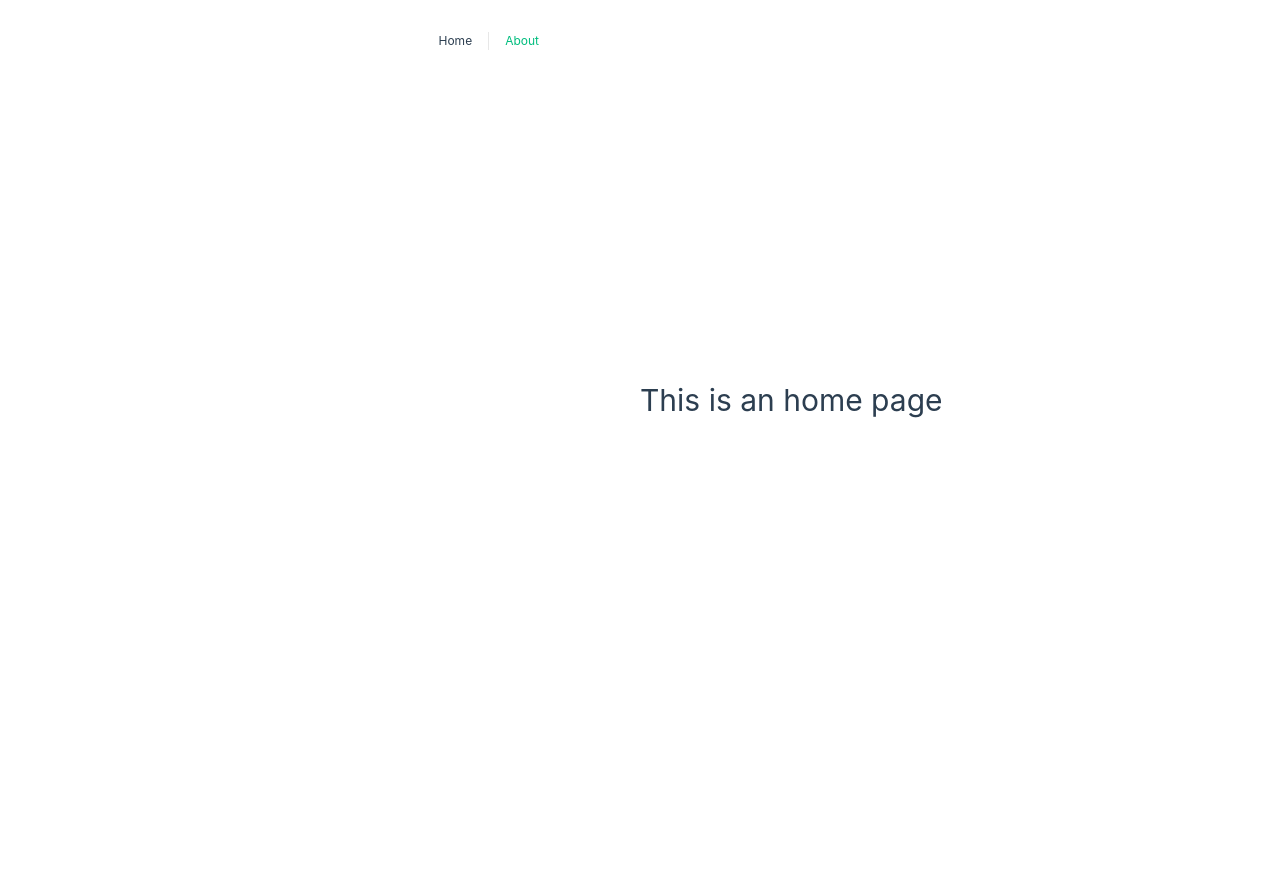
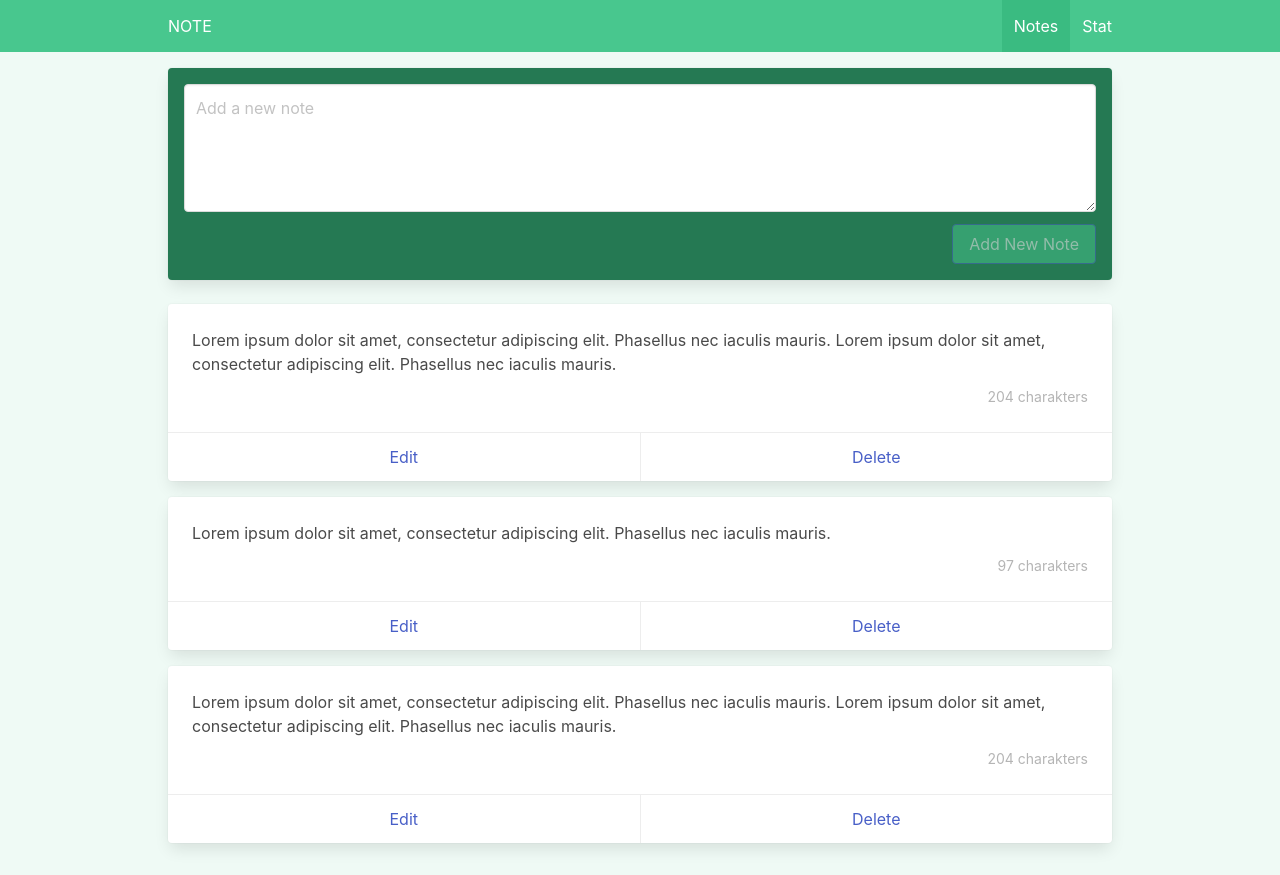
Before and after one commit to KolodziejczykTomasz/v3-course-4, a Vue app: page / in a window 1280 px wide. Before the commit the page ends 800 px from the top, so only its background shows below. Built offline with nearby package versions, Linux system fonts and the light colour scheme.

Commit message:
Add content and methods

```diff
--- a/index.html
+++ b/index.html
@@ -1,10 +1,12 @@
 <!DOCTYPE html>
-<html lang="en">
+<html lang="en" class="has-background-success-light">
   <head>
     <meta charset="UTF-8">
     <link rel="icon" href="/favicon.ico">
+      <link rel="stylesheet" href="https://cdn.jsdelivr.net/npm/bulma@0.9.4/css/bulma.min.css">
     <meta name="viewport" content="width=device-width, initial-scale=1.0">
-    <title>Vite App</title>
+    <title>Notes</title>
+      <style> body { margin: 0 } </style>
   </head>
   <body>
     <div id="app"></div>
--- a/package.json
+++ b/package.json
@@ -8,6 +8,9 @@
     "preview": "vite preview"
   },
   "dependencies": {
+    "bulma": "^0.9.4",
+    "pinia": "^2.0.28",
+    "uuid4": "^2.0.3",
     "vue": "^3.2.45",
     "vue-router": "^4.1.6"
   },
--- a/src/App.vue
+++ b/src/App.vue
@@ -1,52 +1,15 @@
 <script setup>
-import { RouterLink, RouterView } from 'vue-router'
-
+import NavBar from "@/components/Layout/NavBar.vue";
+import {RouterView} from "vue-router";
 </script>
 
 <template>
-  <header>
-
-    <div class="wrapper">
-      <nav>
-        <RouterLink to="/">Home</RouterLink>
-        <RouterLink to="/about">About</RouterLink>
-      </nav>
-    </div>
-  </header>
-
-  <RouterView />
+    <NavBar/>
+  <div class="container is-max-desktop px-2 py-4" >
+    <RouterView/>
+  </div>
 </template>
 
 <style scoped>
-header {
-  line-height: 1.5;
-  max-height: 100vh;
-}
-
-nav {
-  width: 100%;
-  font-size: 12px;
-  text-align: center;
-  margin-top: 2rem;
-}
-
-nav a.router-link-exact-active {
-  color: var(--color-text);
-}
-
-nav a.router-link-exact-active:hover {
-  background-color: transparent;
-}
-
-nav a {
-  display: inline-block;
-  padding: 0 1rem;
-  border-left: 1px solid var(--color-border);
-}
-
-nav a:first-of-type {
-  border: 0;
-}
-
-
+  @import 'bulma/css/bulma.min.css';
 </style>
--- a/src/assets/base.css
+++ /dev/null
@@ -1,74 +0,0 @@
-/* color palette from <https://github.com/vuejs/theme> */
-:root {
-  --vt-c-white: #ffffff;
-  --vt-c-white-soft: #f8f8f8;
-  --vt-c-white-mute: #f2f2f2;
-
-  --vt-c-black: #181818;
-  --vt-c-black-soft: #222222;
-  --vt-c-black-mute: #282828;
-
-  --vt-c-indigo: #2c3e50;
-
-  --vt-c-divider-light-1: rgba(60, 60, 60, 0.29);
-  --vt-c-divider-light-2: rgba(60, 60, 60, 0.12);
-  --vt-c-divider-dark-1: rgba(84, 84, 84, 0.65);
-  --vt-c-divider-dark-2: rgba(84, 84, 84, 0.48);
-
-  --vt-c-text-light-1: var(--vt-c-indigo);
-  --vt-c-text-light-2: rgba(60, 60, 60, 0.66);
-  --vt-c-text-dark-1: var(--vt-c-white);
-  --vt-c-text-dark-2: rgba(235, 235, 235, 0.64);
-}
-
-/* semantic color variables for this project */
-:root {
-  --color-background: var(--vt-c-white);
-  --color-background-soft: var(--vt-c-white-soft);
-  --color-background-mute: var(--vt-c-white-mute);
-
-  --color-border: var(--vt-c-divider-light-2);
-  --color-border-hover: var(--vt-c-divider-light-1);
-
-  --color-heading: var(--vt-c-text-light-1);
-  --color-text: var(--vt-c-text-light-1);
-
-  --section-gap: 160px;
-}
-
-@media (prefers-color-scheme: dark) {
-  :root {
-    --color-background: var(--vt-c-black);
-    --color-background-soft: var(--vt-c-black-soft);
-    --color-background-mute: var(--vt-c-black-mute);
-
-    --color-border: var(--vt-c-divider-dark-2);
-    --color-border-hover: var(--vt-c-divider-dark-1);
-
-    --color-heading: var(--vt-c-text-dark-1);
-    --color-text: var(--vt-c-text-dark-2);
-  }
-}
-
-*,
-*::before,
-*::after {
-  box-sizing: border-box;
-  margin: 0;
-  position: relative;
-  font-weight: normal;
-}
-
-body {
-  min-height: 100vh;
-  color: var(--color-text);
-  background: var(--color-background);
-  transition: color 0.5s, background-color 0.5s;
-  line-height: 1.6;
-  font-family: Inter, -apple-system, BlinkMacSystemFont, 'Segoe UI', Roboto, Oxygen, Ubuntu,
-    Cantarell, 'Fira Sans', 'Droid Sans', 'Helvetica Neue', sans-serif;
-  font-size: 15px;
-  text-rendering: optimizeLegibility;
-  -webkit-font-smoothing: antialiased;
-  -moz-osx-font-smoothing: grayscale;
-}
--- a/src/assets/main.css
+++ /dev/null
@@ -1,35 +0,0 @@
-@import './base.css';
-
-#app {
-  max-width: 1280px;
-  margin: 0 auto;
-  padding: 2rem;
-
-  font-weight: normal;
-}
-
-a,
-.green {
-  text-decoration: none;
-  color: hsla(160, 100%, 37%, 1);
-  transition: 0.4s;
-}
-
-@media (hover: hover) {
-  a:hover {
-    background-color: hsla(160, 100%, 37%, 0.2);
-  }
-}
-
-@media (min-width: 1024px) {
-  body {
-    display: flex;
-    place-items: center;
-  }
-
-  #app {
-    display: grid;
-    grid-template-columns: 1fr 1fr;
-    padding: 0 2rem;
-  }
-}
--- /dev/null
+++ b/src/components/Layout/NavBar.vue
@@ -0,0 +1,78 @@
+<template>
+  <nav
+      class="navbar is-success"
+      role="navigation"
+      aria-label="main navigation"
+  >
+    <div class="container is-max-desktop px-2">
+
+      <div class="navbar-brand">
+        <a class="navbar-item"
+           href="#"
+        >
+          NOTE
+        </a>
+
+        <a
+            @click="showMobileNav = !showMobileNav"
+            role="button"
+            class="navbar-burger"
+            :class="{'is-active' : showMobileNav}"
+            aria-label="menu"
+            aria-expanded="false"
+            data-target="navbarBasicExample"
+        >
+          <span aria-hidden="true"></span>
+          <span aria-hidden="true"></span>
+          <span aria-hidden="true"></span>
+        </a>
+      </div>
+      <div
+          id="navbarBasicExample"
+          class="navbar-menu"
+          :class="{'is-active' : showMobileNav}"
+      >
+        <div class="navbar-end">
+          <RouterLink
+              @click="showMobileNav = !showMobileNav"
+              class="navbar-item"
+              active-class="is-active"
+              to="/"
+          >
+            Notes
+          </RouterLink>
+          <RouterLink
+              @click="showMobileNav = !showMobileNav"
+              class="navbar-item"
+              active-class="is-active"
+              to="/stat"
+          >
+            Stat
+          </RouterLink>
+        </div>
+      </div>
+
+    </div>
+
+  </nav>
+
+</template>
+
+<script setup>
+  import {ref} from "vue";
+  const showMobileNav = ref(false);
+</script>
+
+
+<style scoped>
+@import 'bulma/css/bulma.min.css';
+  @media (max-width: 1023px) {
+    .navbar-menu {
+      position: absolute;
+      left: 0;
+      width: 100%;
+    }
+  }
+
+
+</style>
--- /dev/null
+++ b/src/components/Note/Note.vue
@@ -0,0 +1,52 @@
+<template>
+  <div
+      class="card mb-4"
+  >
+    <div class="card-content">
+      <div class="content">
+        {{note.content}}
+        <div class="has-text-right has-text-grey-light mt-2">
+          <small>{{ characterLength }}</small>
+        </div>
+      </div>
+    </div>
+    <footer class="card-footer">
+      <a href="#" class="card-footer-item">Edit</a>
+      <a
+          href="#"
+          @click.prevent = "handleDeleteCliked"
+          class="card-footer-item"
+      >Delete
+      </a>
+    </footer>
+  </div>
+</template>
+
+<script setup>
+  import {computed} from "vue";
+
+
+  const props = defineProps({
+    note: {
+      type:Object,
+      required: true
+    }
+  })
+
+  const emit = defineEmits(['deleteCliked'])
+
+  const  characterLength = computed(()=> {
+    let description = props.note.content.length > 1 ? " charakters" :
+        " charakter"
+    return `${props.note.content.length}  ${description}`
+  })
+
+  const handleDeleteCliked = () => {
+     emit('deleteCliked', props.note.id)
+  }
+
+</script>
+
+<style scoped>
+
+</style>
--- a/src/main.js
+++ b/src/main.js
@@ -2,7 +2,6 @@ import { createApp } from 'vue'
 import App from './App.vue'
 import router from './router'
 
-import './assets/main.css'
 
 const app = createApp(App)
 
--- a/src/router/index.js
+++ b/src/router/index.js
@@ -10,12 +10,9 @@ const router = createRouter({
       component: HomeView
     },
     {
-      path: '/about',
-      name: 'about',
-      // route level code-splitting
-      // this generates a separate chunk (About.[hash].js) for this route
-      // which is lazy-loaded when the route is visited.
-      component: () => import('../views/AboutView.vue')
+      path: '/stat',
+      name: 'stat',
+      component: () => import('../views/StatView.vue')
     }
   ]
 })
--- a/src/views/AboutView.vue
+++ /dev/null
@@ -1,15 +0,0 @@
-<template>
-  <div class="about">
-    <h1>This is an about page</h1>
-  </div>
-</template>
-
-<style>
-
-.about {
-  min-height: 100vh;
-  display: flex;
-  align-items: center;
-}
-
-</style>
--- a/src/views/HomeView.vue
+++ b/src/views/HomeView.vue
@@ -1,21 +1,85 @@
-<script setup>
+<template>
+  <div class="note">
+       <div class="card has-background-success-dark p-4 mb-5">
 
-</script>
+         <div class="field">
+           <div class="control">
+             <textarea
+                 v-model="newNote"
+                 class="textarea"
+                 placeholder="Add a new note"
+                 ref="newNoteRef"
+             />
+           </div>
+         </div>
 
-<template>
-  <main>
-    <div class="home">
-      <h1>This is an home  page</h1>
-    </div>
-  </main>
+         <div class="field is-grouped is-grouped-right">
+           <div class="control">
+             <button
+                 class="button is-link has-background-success"
+                 @click="addNote"
+                 :disabled="!newNote"
+             >
+               Add New Note
+             </button>
+           </div>
+         </div>
+
+       </div>
+          <Note
+            v-for="note in notes"
+            :key="note.id"
+            :note = "note"
+            @deleteCliked="deleteNote"
+          />
+  </div>
 </template>
 
-<style>
+<script setup>
+   import {ref} from 'vue'
+   import Note from '@/components/Note/Note.vue'
 
-.home {
-  min-height: 100vh;
-  display: flex;
-  align-items: center;
-}
+   const newNote=ref('');
+   const newNoteRef = ref(null);
 
-</style>
+   const notes =ref([
+     {
+       id: 'id1',
+       content: ' Lorem ipsum dolor sit amet, consectetur adipiscing elit.\n' +
+           '          Phasellus nec iaculis mauris.\n' +
+           '          Lorem ipsum dolor sit amet, consectetur adipiscing elit.\n' +
+           '          Phasellus nec iaculis mauris.'
+     } ,  {
+       id: 'id2',
+       content: ' Lorem ipsum dolor sit amet, consectetur adipiscing elit.\n' +
+           '          Phasellus nec iaculis mauris.'
+
+     },
+     {
+       id: 'id3',
+       content: ' Lorem ipsum dolor sit amet, consectetur adipiscing elit.\n' +
+           '          Phasellus nec iaculis mauris.\n' +
+           '          Lorem ipsum dolor sit amet, consectetur adipiscing elit.\n' +
+           '          Phasellus nec iaculis mauris.'
+     }
+
+   ])
+
+   const addNote = () => {
+     let currentDate = new Date().getTime(),
+          id = currentDate.toString();
+     let note = {
+       id,
+       content:newNote.value
+     }
+     notes.value.unshift(note)
+     newNote.value=''
+     newNoteRef.value.focus()
+   }
+
+    const deleteNote = (idToDelete) => {
+        notes.value = notes.value.filter(note =>{
+         return note.id !== idToDelete
+        })
+    }
+</script>
--- /dev/null
+++ b/src/views/StatView.vue
@@ -0,0 +1,9 @@
+<template>
+  <div class="stat">
+    <h1>This is a stat page</h1>
+  </div>
+</template>
+
+<style>
+
+</style>
```
Also changed, not shown: 1 other file (tests, documents, lock files or other folders).
